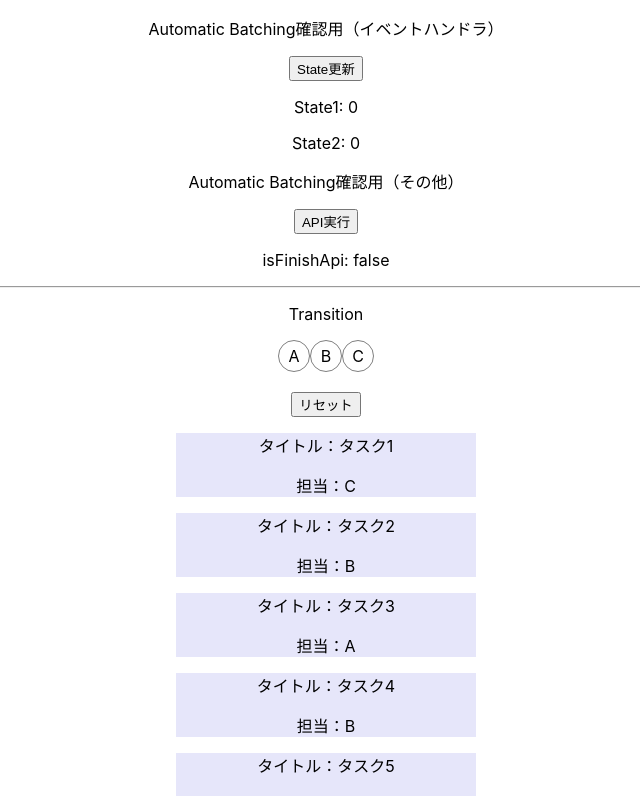
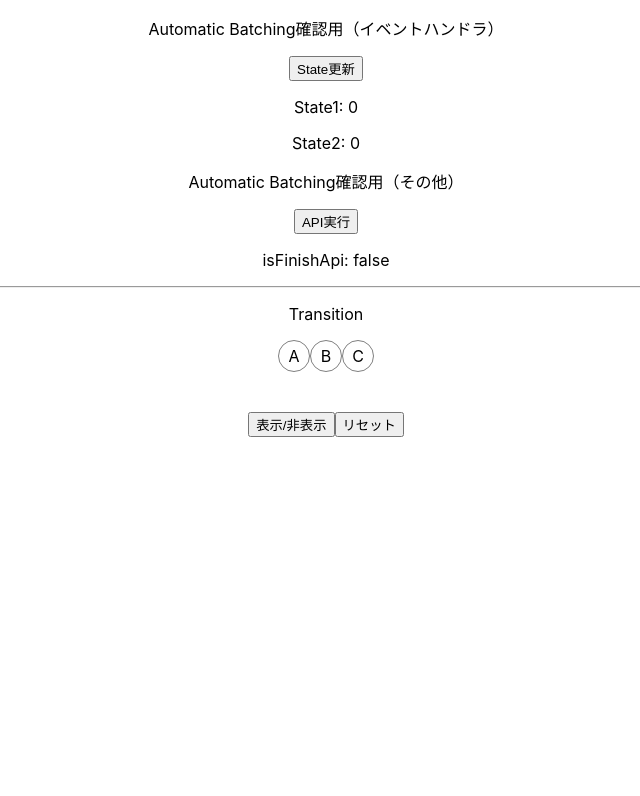
Before and after one commit to ayakuma309/React18, a React (Create React App) app: page / in a window 1280 px wide. Shown: the top 796 px of the page, without its empty margins (314-954 px from the left). Built offline with nearby package versions, Linux system fonts and the light colour scheme.

Commit message:
✨  trueの時だけ一覧を表示する #2

```diff
--- a/src/components/Transition.tsx
+++ b/src/components/Transition.tsx
@@ -34,12 +34,12 @@
 }
 
 const Transition = () => {
-
   //選択された担当者
   const [selectedAssignee, setSelectedAssignee] = useState<string>('');
   //一覧表示するタスク(初期値は全てのタスク、担当者が選択されたらその担当者のタスクのみ表示する)
   const [taskList, setTaskList] = useState<Task[]>(tasks);
-
+  //trueの時だけ一覧を表示する
+  const [isShowList, setIsShowList] = useState<boolean>(false);
 
   //担当者を選択する
   const onClickAssignee = (assignee: string) => {
@@ -58,8 +58,10 @@
         <Avatar isSelected={selectedAssignee === member.c} onClick={onClickAssignee}>{member.c}</Avatar>
       </div>
       <br />
+      <br />
+      <button onClick={() => setIsShowList(!isShowList)}>表示/非表示</button>
+      {isShowList && <TaskList taskList={taskList} />}
       <button onClick={() => onClickAssignee('')}>リセット</button>
-      <TaskList taskList={taskList} />
     </div>
   )
 }
```
